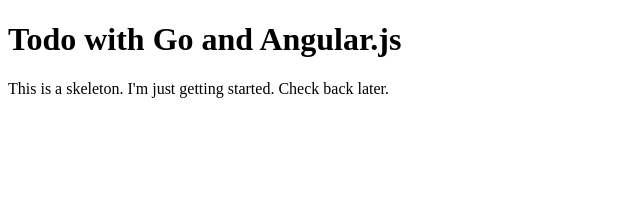
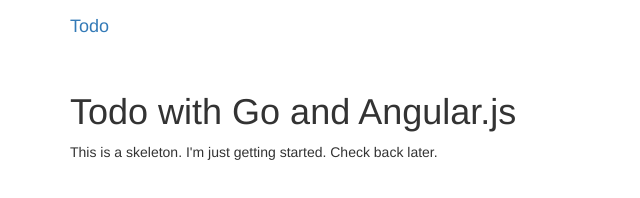
Before and after one commit to albrow/go-angular-todo, a plain HTML site: page client/app/index.html in a window 1280 px wide. Shown: the whole page, without its empty margins (0-640 px from the left). Drawn offline with nearby package versions, Linux system fonts and the light colour scheme.

Commit message:
Pull in bootstrap resources. Create bootstrap template in inex.html. Create main controller and main partial for angular.

```diff
--- a/client/app/index.html
+++ b/client/app/index.html
@@ -4,20 +4,20 @@
 	<meta charset="utf-8">
 	<title>Todo with Go and Angular.js</title>
 	<link rel="stylesheet" href="css/app.css"/>
+	<link rel="stylesheet" href="//netdna.bootstrapcdn.com/bootstrap/3.0.0-rc1/css/bootstrap.min.css">
 </head>
 <body>
 
+	<div class="navbar">
+		<div class="container">
+			<a class="navbar-brand" href="#">Todo</a>
+		</div>
+	</div>
 
-  <h1>Todo with Go and Angular.js</h1>
+	<div ng-view></div>
 
-  <p>
-    This is a skeleton. I'm just getting started. Check back later.
-  </p>
-
-
-  <!-- In production use:
-  <script src="//ajax.googleapis.com/ajax/libs/angularjs/1.0.7/angular.min.js"></script>
-  -->
+	<script src="//ajax.googleapis.com/ajax/libs/jquery/1.10.2/jquery.min.js"></script>
+	<script src="//netdna.bootstrapcdn.com/bootstrap/3.0.0-rc1/js/bootstrap.min.js"></script>
 	<script src="lib/angular/angular.js"></script>
 	<script src="js/app.js"></script>
 	<script src="js/controllers.js"></script>
--- a/client/app/js/app.js
+++ b/client/app/js/app.js
@@ -4,5 +4,6 @@
 // Declare app level module which depends on filters, and services
 angular.module('todo', ['todo.controllers']).
   config(['$routeProvider', function($routeProvider) {
+	$routeProvider.when('/', {templateUrl: 'partials/main.html', controller: 'mainCtrl'});
     $routeProvider.otherwise({redirectTo: '/'});
   }]);
--- /dev/null
+++ b/client/app/partials/main.html
@@ -0,0 +1,11 @@
+<div class="container">
+	<div class="row">
+		<div class="col-lg-12">
+			<h1>Todo with Go and Angular.js</h1>
+
+			<p>
+				This is a skeleton. I'm just getting started. Check back later.
+			</p>
+		</div>
+	</div>
+</div>
```
Lines whose indentation alone changed are shown as unchanged.
